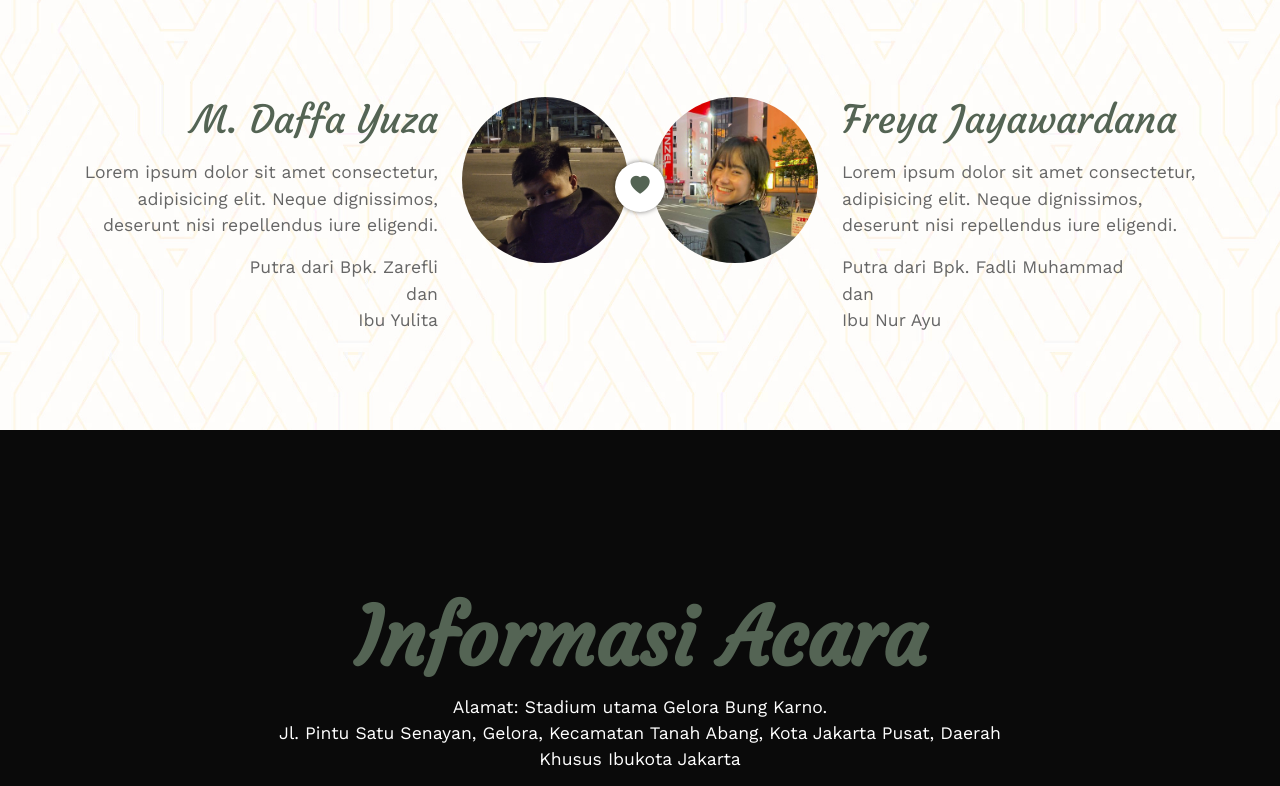
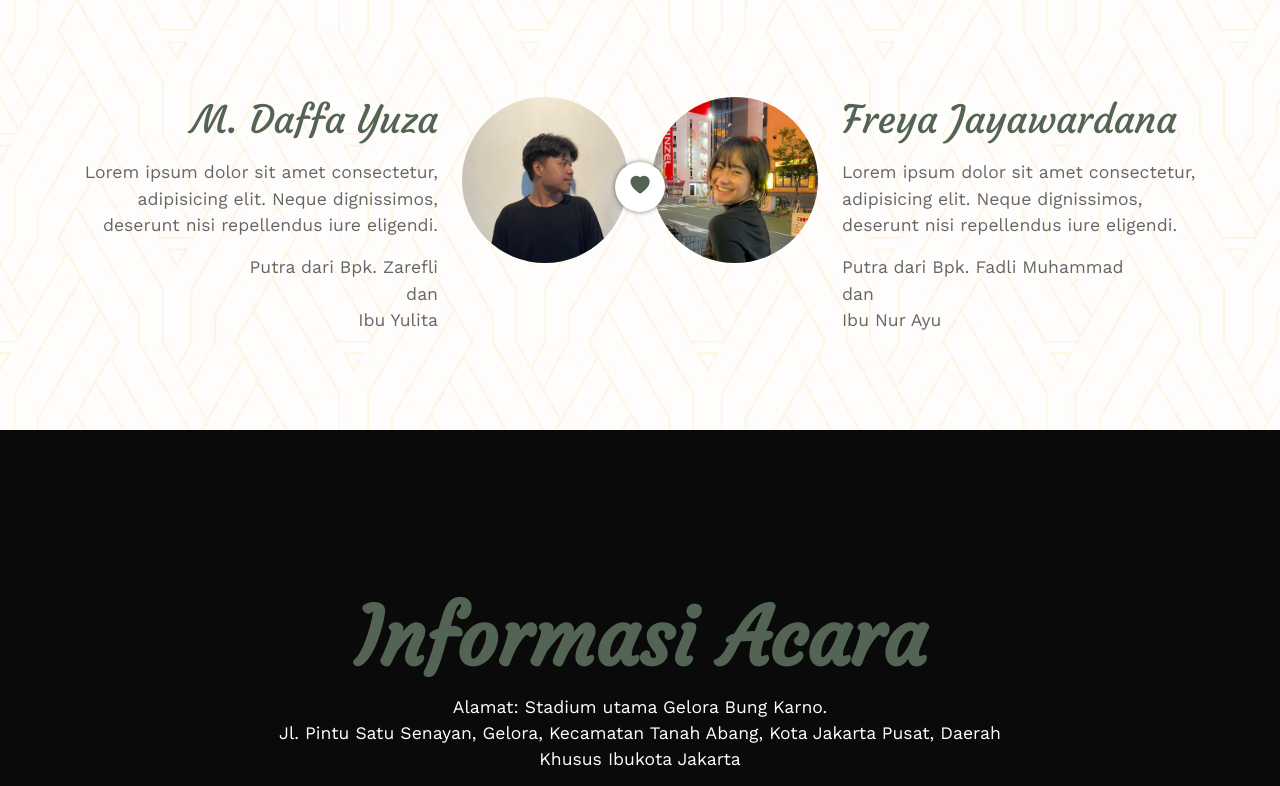
Before and after one commit to DaffaYuza/my-wedding, a plain HTML site: page index.html in a window 1280 px wide. Shown: the part 1296-2082 px from the top of the page. Drawn offline with nearby package versions, Linux system fonts and the light colour scheme; some packages are replaced by stand-ins of ours; grey boxes are pictures that could not be loaded; a script that the page names is missing.

Commit message:
style: update my foto

```diff
--- a/index.html
+++ b/index.html
@@ -78,7 +78,7 @@
                 </p>
               </div>
               <div class="col-4">
-                <img src="img/daffa.jpg" alt="Daffa Yuza" class="img-responsive rounded-circle" />
+                <img src="img/me.jpg" alt="Daffa Yuza" class="img-responsive rounded-circle" />
               </div>
             </div>
           </div>
```
Also changed, not shown: img/me.jpg (added), img/uhuy.jpg (added).
